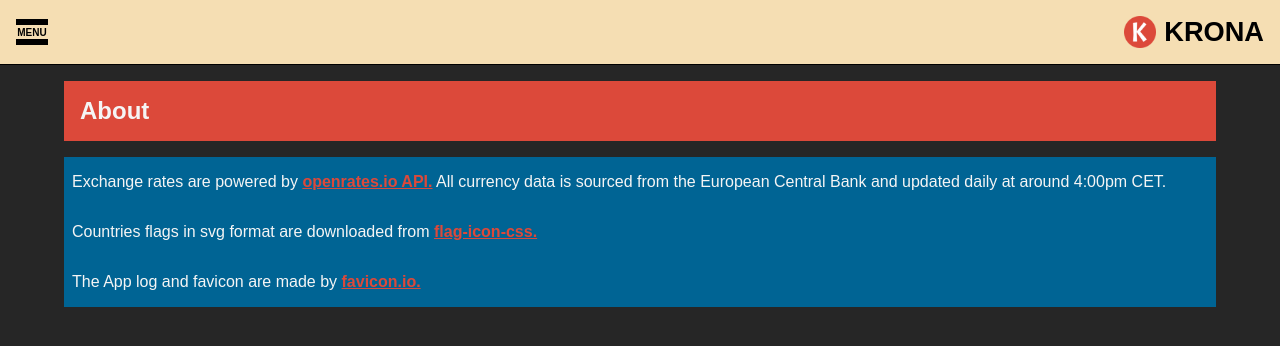
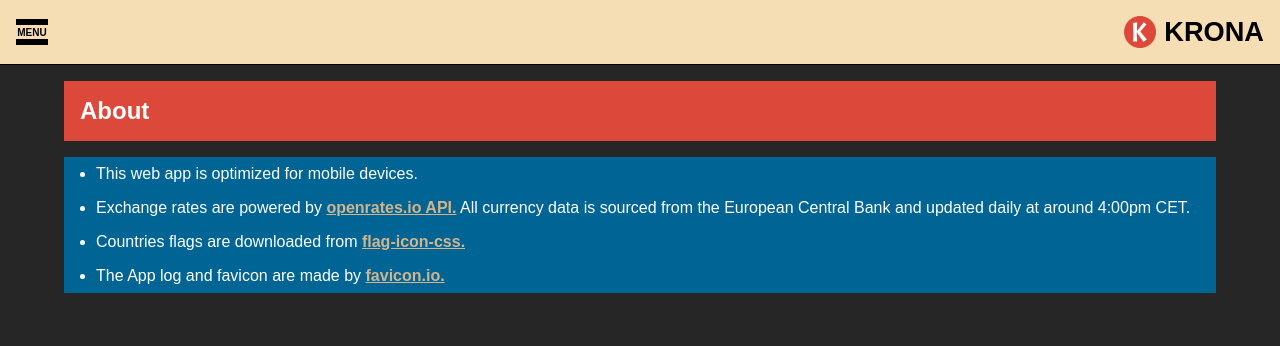
Before and after one commit to AnanDaraghmeh/krona, a React (Create React App) app: page /about in a window 1280 px wide. Shown: the top 346 px of the page. Built offline with nearby package versions, Linux system fonts and the light colour scheme.

Commit message:
add minor styling

```diff
--- a/src/about/About.js
+++ b/src/about/About.js
@@ -12,13 +12,16 @@ class About extends React.Component {
         <h2>About</h2>
         <ul>
           <li>
+            This web app is optimized for mobile devices.
+          </li>
+          <li>
             Exchange rates are powered by{" "}
             <a href="http://www.openrates.io/" target="_blank" rel="noopener noreferrer">
               openrates.io API.</a> All currency data is sourced from the European Central Bank and
             updated daily at around 4:00pm CET.
           </li>
           <li>
-            Countries flags in svg format are downloaded from{" "}
+            Countries flags are downloaded from{" "}
             <a href="http://flag-icon-css.lip.is/" target="_blank" rel="noopener noreferrer">
               flag-icon-css.
             </a>
--- a/src/about/About.module.css
+++ b/src/about/About.module.css
@@ -1,5 +1,5 @@
 .about h2 {
-    color: whitesmoke;
+    color: white;
     background: #DC493A;
     padding: 1rem;
     width: 90%;
@@ -10,16 +10,15 @@
     width: 90%;
     margin: 1rem auto;
     background: #006494;
-    color: whitesmoke;
-    padding:0;
-    list-style:none;
-
+    color: white;
+    padding-left: 2rem;
 }
 .about li {
-    padding: 1rem 0.5rem;
+    padding: 0.5rem;
+    padding-left: 0;
 }
 
 .about a{
-    color: #DC493A;
+    color: tan;
     font-weight: bold;
 }
--- a/src/common/Header.js
+++ b/src/common/Header.js
@@ -30,7 +30,7 @@ class Header extends React.Component{
                     <span className={this.state.togglerIsClicked? `${styles.inbetween} ${styles.open}`: styles.inbetween}>MENU</span>
                     <span className={this.state.togglerIsClicked? `${styles.line2} ${styles.open}`: styles.line2}></span>
                 </div>
-                <div className={styles.logoContainer}><img src={logo} alt="logo"/><span>KRONA</span></div>
+                <Link to={'/'}><div className={styles.logoContainer}><img src={logo} alt="logo"/><span>KRONA</span></div></Link>
             </header>
             <nav className={this.state.NavMenuIsOpen? `${styles.navMenu} ${styles.navMenuShown}`: styles.navMenu}>
                 <Link onClick={this.toggleNavMenu} to={'/'}>Exchange Rates</Link>
--- a/src/common/Header.module.css
+++ b/src/common/Header.module.css
@@ -6,6 +6,10 @@
     padding: 1rem;
     background: wheat;
     border-bottom: 1px solid black;
+}
+.header a {
+    text-decoration: none;
+    color: black;
 }
 .logoContainer{
     display: flex;
@@ -20,6 +24,9 @@
     display: inline-block;
     font-size: 1.7rem;
     font-weight: bold;
+}
+.logoContainer:hover{
+    cursor: pointer;
 }
 .toggler {
 
--- a/src/converter/Converter.js
+++ b/src/converter/Converter.js
@@ -152,7 +152,7 @@ class Converter extends React.Component{
             </div>
             <Modal
             toggleClass={this.state.showModal? "shadeShown": "shade"}
-            modalText = 'Change the currencies from the lists above and below the arrow. You can use the arrow to change the direction of conversion.'
+            modalText = 'Change the currencies from the lists above and below the arrow. You can click the arrow to change the direction of conversion.'
             doNotShow={this.doNotShowhandeler}
             dismiss={this.dismissHandeler}
             />
--- a/src/homepage/MainComp.module.css
+++ b/src/homepage/MainComp.module.css
@@ -23,6 +23,6 @@
     text-align: center;
     padding: 0.2rem;
     font-size: 0.8rem;
-    color: white;
+    color: wheat;
     text-transform: uppercase;
   }
```
